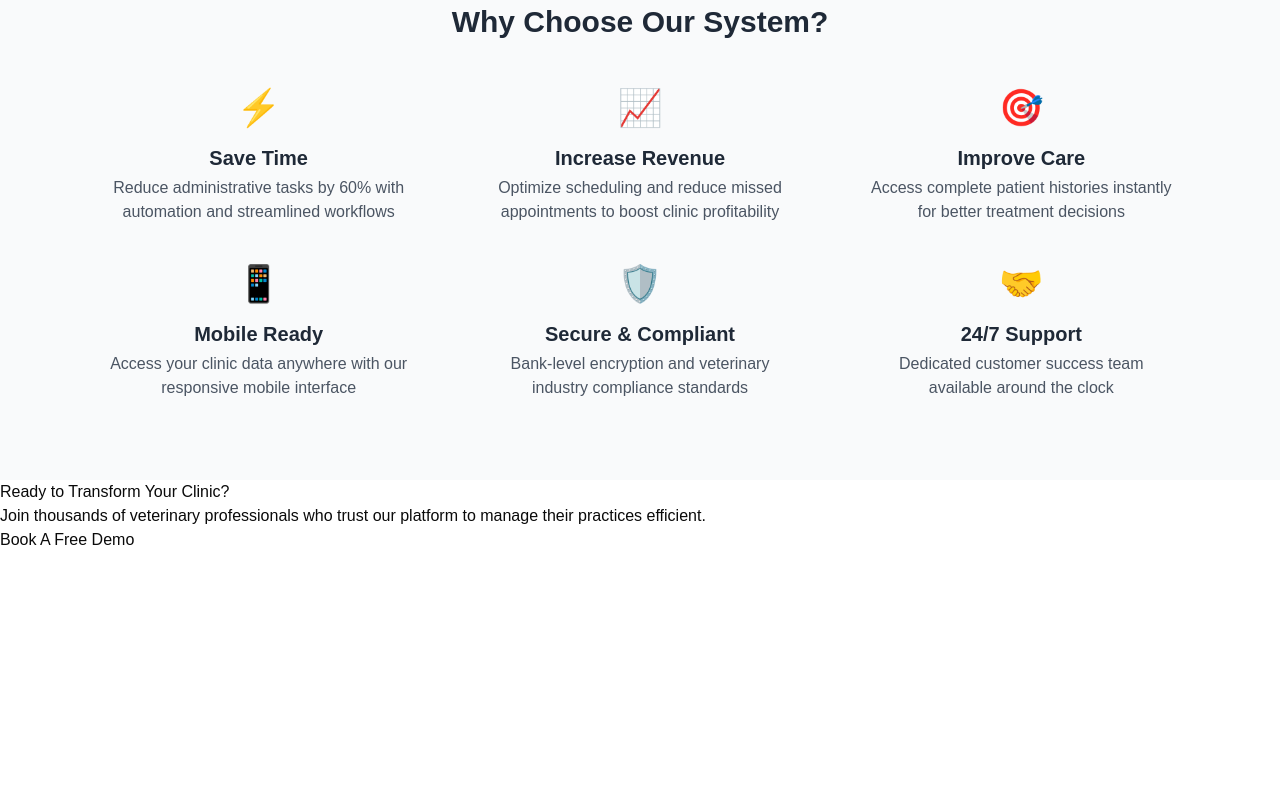
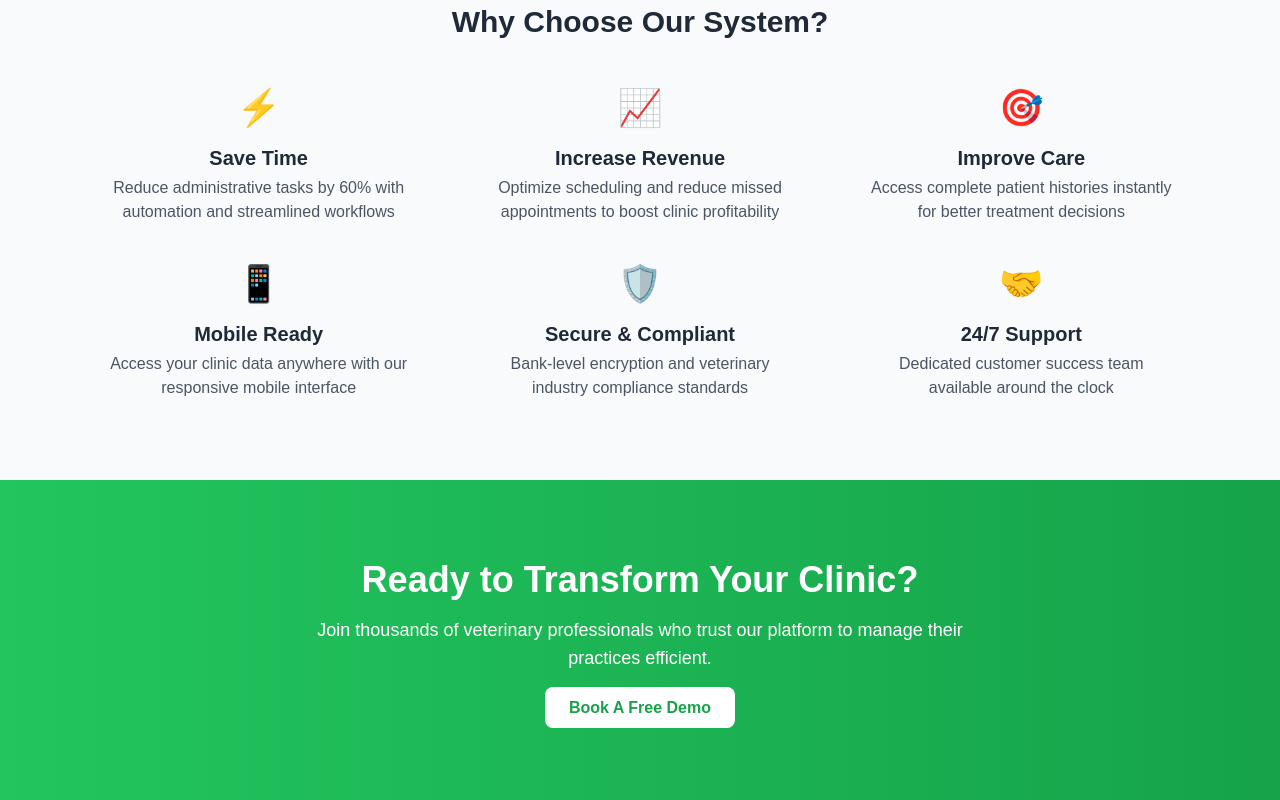
Before and after one commit to barondevke/pet-clinic, a Next.js app in the folder Client/: page /about in a window 1280 px wide. Shown: the part 1388-2188 px from the top of the page. Before the commit the page ends 1940 px from the top, so only its background shows below. Built offline with nearby package versions, Linux system fonts and the light colour scheme.

Commit message:
Styling for cta footer

```diff
--- a/Client/app/about/page.tsx
+++ b/Client/app/about/page.tsx
@@ -70,15 +70,17 @@ export default function about() {
                 </div>
             </section>
 
-            <section className="cta-section">
-                <div className="container">
+
+
+            <section className="bg-gradient-to-r from-green-500 to-green-600 py-20">
+                <div className="max-w-3xl mx-auto text-center text-white px-6">
                     <div className="cta-content">
-                        <h2 className="cta-title">Ready to  Transform Your Clinic?</h2>
-                        <p className="cta-description">
+                        <h2 className="text-4xl font-bold mb-4">Ready to  Transform Your Clinic?</h2>
+                        <p className="text-lg mb-6">
                             Join thousands of veterinary professionals who trust our platform
                             to manage their practices efficient.
                         </p>
-                        <Link href="register" className="btn btn-white">Book A Free Demo</Link>
+                        <Link href="register" className="bg-white text-green-600 font-semibold py-3 px-6 rounded-lg hover:bg-gray-100 transition">Book A Free Demo</Link>
                     </div>
                 </div>
             </section>
```
